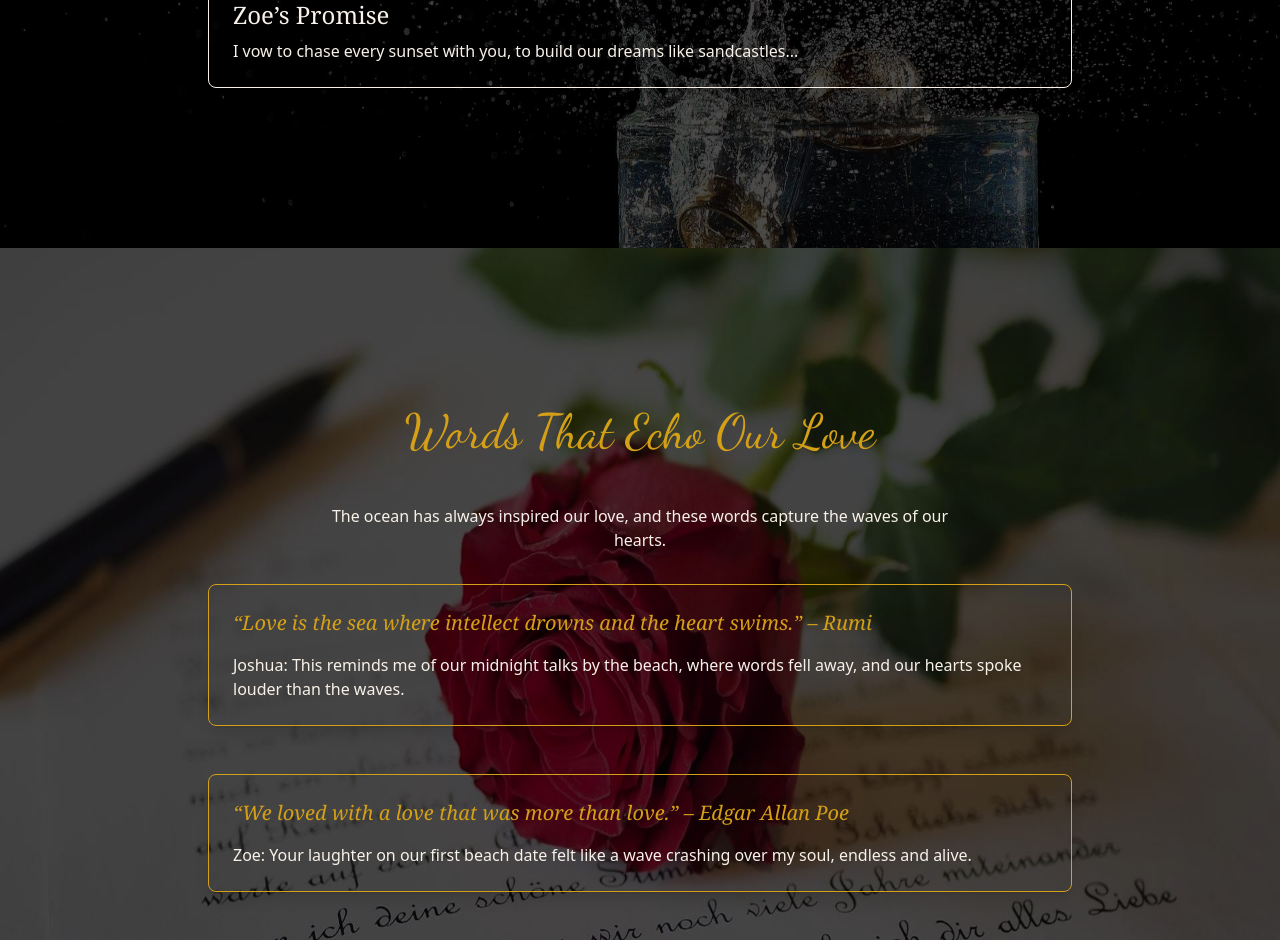
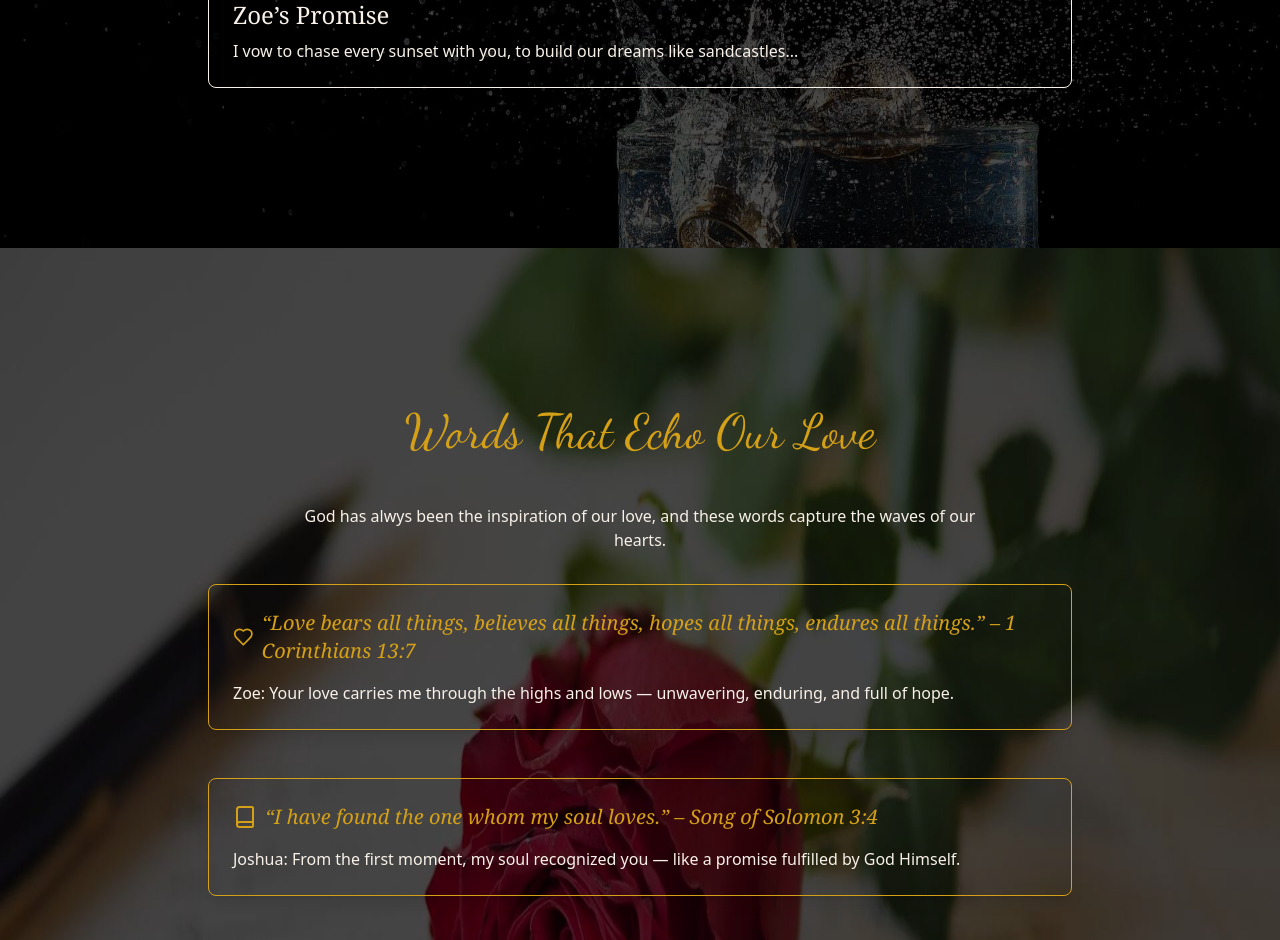
Before and after one commit to Robinson-Taiwo/lovestory2025, a Next.js app: page /josh-zoe in a window 1280 px wide. Shown: the part 1860-2800 px from the top of the page. Built offline with nearby package versions, Linux system fonts and the light colour scheme; a web font is replaced by a local one.

Commit message:
chore: made components for every section

```diff
--- a/src/app/josh-zoe/page.tsx
+++ b/src/app/josh-zoe/page.tsx
@@ -1,10 +1,11 @@
-
+"use client"
 import { Parallax } from 'react-parallax';
 import { Button } from '@/components/ui/button';
 import Link from 'next/link';
 import LoveLetters from '@/components/LoveLetters';
 import VowsSection from '@/components/Vows';
 import QuotesSection from '@/components/Quotes';
+import { Heart, Waves, Handshake, Infinity, Quote, Book } from "lucide-react"; // or your preferred icon set
 
 
 
@@ -27,19 +28,36 @@ const Josh = () => {
 
   const quotes = [
     {
-      text: '“Love is the sea where intellect drowns and the heart swims.” – Rumi',
-      reflection: 'Joshua: This reminds me of our midnight talks by the beach, where words fell away, and our hearts spoke louder than the waves.',
+      icon: <Heart className="text-wedding-gold w-6 h-6" />,
+      text: '“Love bears all things, believes all things, hopes all things, endures all things.” – 1 Corinthians 13:7',
+      reflection: 'Zoe: Your love carries me through the highs and lows — unwavering, enduring, and full of hope.',
     },
     {
-      text: '“We loved with a love that was more than love.” – Edgar Allan Poe',
-      reflection: 'Zoe: Your laughter on our first beach date felt like a wave crashing over my soul, endless and alive.',
+      icon: <Book className="text-wedding-gold w-6 h-6" />,
+      text: '“I have found the one whom my soul loves.” – Song of Solomon 3:4',
+      reflection: 'Joshua: From the first moment, my soul recognized you — like a promise fulfilled by God Himself.',
     },
     {
-      text: '“The heart is a tide, always returning to the shore of love.” – Unknown',
-      reflection: 'Joshua & Zoe: Every trip to the ocean feels like coming home, because it’s where we promised forever.',
+      icon: <Handshake className="text-wedding-gold w-6 h-6" />,
+      text: '“Two are better than one... for if they fall, one will lift up the other.” – Ecclesiastes 4:9-10',
+      reflection: 'Zoe: You’re my strength when I stumble, my safe place when the world feels heavy.',
+    },
+    {
+      icon: <Quote className="text-wedding-gold w-6 h-6" />,
+      text: '“Let all that you do be done in love.” – 1 Corinthians 16:14',
+      reflection: 'Joshua & Zoe: In every word, every touch, every choice — we choose love first.',
+    },
+    {
+      icon: <Waves className="text-wedding-gold w-6 h-6" />,
+      text: '“Many waters cannot quench love; rivers cannot wash it away.” – Song of Solomon 8:7',
+      reflection: 'Zoe: Even the waves of life can’t drown what God has written on our hearts.',
+    },
+    {
+      icon: <Infinity className="text-wedding-gold w-6 h-6" />,
+      text: '“Above all, love each other deeply, because love covers over a multitude of sins.” – 1 Peter 4:8',
+      reflection: 'Joshua: Your grace teaches me how to love beyond flaws — just as Christ loved us.',
     },
   ];
-
 
   const vows = [
     {
--- a/src/components/Quotes.tsx
+++ b/src/components/Quotes.tsx
@@ -3,12 +3,13 @@
 import { motion } from 'framer-motion';
 import { Parallax } from 'react-parallax';
 import React from 'react';
+import { ReactNode } from 'react';
 
 interface Quote {
+  icon: ReactNode;
   text: string;
   reflection: string;
 }
-
 interface QuotesSectionProps {
   quotes: Quote[];
 }
@@ -27,7 +28,7 @@ export default function QuotesSection({ quotes }: QuotesSectionProps) {
           Words That Echo Our Love
         </h2>
         <p className="text-center text-wedding-cream max-w-2xl mx-auto mb-8">
-          The ocean has always inspired our love, and these words capture the waves of our hearts.
+          God has alwys been the inspiration of our love, and these words capture the waves of our hearts.
         </p>
 
         <div className="max-w-4xl bg-transparent mx-auto z-10 px-4 space-y-12">
@@ -35,12 +36,14 @@ export default function QuotesSection({ quotes }: QuotesSectionProps) {
   <motion.div
     key={index}
     className="bg-transparent p-6 rounded-md border-wedding-gold border shadow-lg"
-              initial={{ opacity: 0, y: 40 }}
+    initial={{ opacity: 0, y: 20 }}
     whileInView={{ opacity: 1, y: 0 }}
-              transition={{ duration: 0.8, delay: index * 0.1 }}
-              viewport={{ once: true, amount: 0.3 }}
+    transition={{ duration: 0.8 }}
   >
-              <p className="font-serif text-xl text-wedding-gold italic mb-4">{quote.text}</p>
+    <div className="flex items-center gap-2 mb-4">
+      {quote.icon}
+      <p className="font-serif text-xl text-wedding-gold italic">{quote.text}</p>
+    </div>
     <p className="text-wedding-cream">{quote.reflection}</p>
   </motion.div>
 ))}
```
Also changed, not shown: public/images/wr.png. Lines whose indentation alone changed are shown as unchanged.
